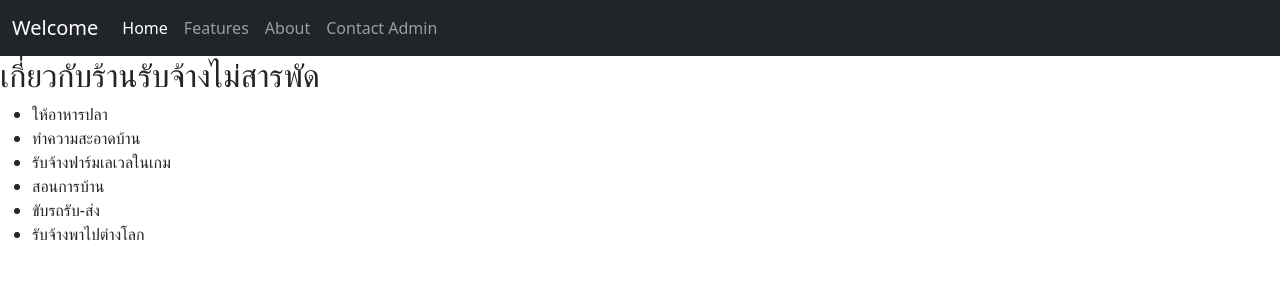
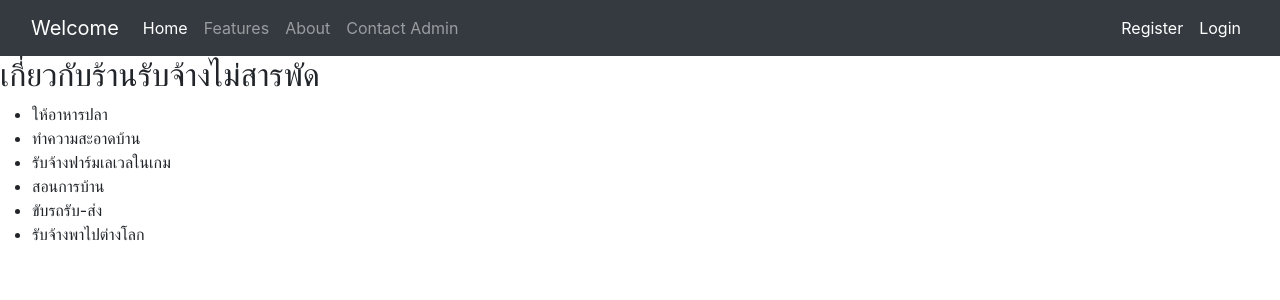
Before and after one commit to Pikcolo/pik_web, a Flask app: page /About in a window 1280 px wide. Shown: the top 300 px of the page. Run offline with Flask 3, Linux system fonts and the light colour scheme.

Commit message:
fix about.html and base.html

```diff
--- a/web/templates/about.html
+++ b/web/templates/about.html
@@ -1,10 +1,14 @@
 <!DOCTYPE html>
 <html lang="en">
 <head>
+    <title>{% block title %}{% endblock %}</title>
     <link href="https://cdn.jsdelivr.net/npm/bootstrap@5.3.2/dist/css/bootstrap.min.css" rel="stylesheet" integrity="sha384-T3c6CoIi6uLrA9TneNEoa7RxnatzjcDSCmG1MXxSR1GAsXEV/Dwwykc2MPK8M2HN" crossorigin="anonymous">
-    <meta charset="UTF-8">
-    <meta name ="veiwport" content="width=device-width, initial-scale=1.0">
-    <title>{% block title %}{% endblock %}</title>
+    <meta charset="utf-8">
+    <meta name="viewport" content="width=device-width, initial-scale=1">
+    <link rel="stylesheet" href="https://cdn.jsdelivr.net/npm/bootstrap@4.6.2/dist/css/bootstrap.min.css">
+    <script src="https://cdn.jsdelivr.net/npm/jquery@3.6.4/dist/jquery.slim.min.js"></script>
+    <script src="https://cdn.jsdelivr.net/npm/popper.js@1.16.1/dist/umd/popper.min.js"></script>
+    <script src="https://cdn.jsdelivr.net/npm/bootstrap@4.6.2/dist/js/bootstrap.bundle.min.js"></script>
 </head>
 <body>
     <nav class="navbar navbar-expand-lg navbar-dark bg-dark">
@@ -19,6 +23,17 @@
                 <a class="nav-link" href="#">Features</a>
                 <a class="nav-link" href="{{url_for('About')}}">About</a>
                 <a class="nav-link" href="#">Contact Admin</a>
+                </div>
+                <div class="collapse navbar-collapse" id="navbarNavAltMarkup">
+                    <div class="navbar-nav ml-auto">
+                        {% if 'email' in session %}
+                            <a class="nav-link active" aria-current="page" href="{{url_for('dashboard')}}">User</a>
+                            <a class="nav-link active" aria-current="page" href="{{url_for('logout')}}">Logout</a>
+                        {% else %}
+                            <a class="nav-link active" aria-current="page" href="{{url_for('register')}}">Register</a>
+                            <a class="nav-link active" aria-current="page" href="{{url_for('login')}}">Login</a>
+                        {% endif %}
+                    </div>
                 </div>
             </div>
         </div>
--- a/web/templates/base.html
+++ b/web/templates/base.html
@@ -34,6 +34,7 @@
                             <a class="nav-link active" aria-current="page" href="{{url_for('register')}}">Register</a>
                             <a class="nav-link active" aria-current="page" href="{{url_for('login')}}">Login</a>
                         {% endif %}
+                    </div>
                 </div>
             </div>
         </div>
```
